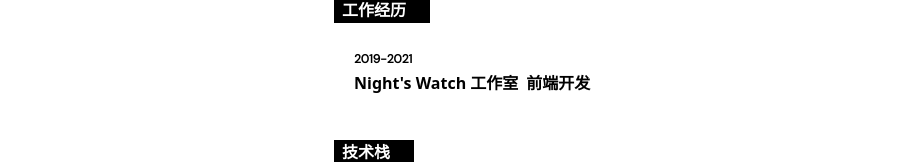
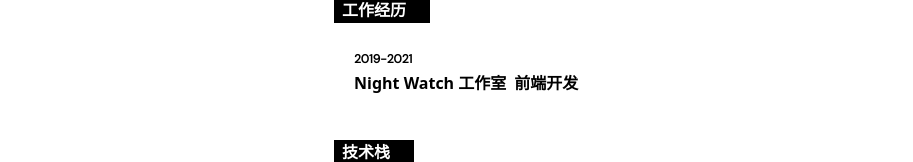
Before and after one commit to Ekarmore/resume, a Next.js app: page / in a window 1280 px wide. Shown: the part 466-628 px from the top of the page, without its empty margins (90-1003 px from the left). Built offline with nearby package versions, Linux system fonts and the light colour scheme.

Commit message:
page build

```diff
--- a/pages/index.tsx
+++ b/pages/index.tsx
@@ -34,7 +34,7 @@ export default function resume() {
             <h4 className='w-24 pl-2 mb-2 text-base font-extrabold bg-black text-white' >工作经历</h4>
             <div className='p-5'>
               <p className='font-extrabold text-xs' >2019-2021</p>
-              <span className='font-sans font-bold'>Night's Watch 工作室</span><span className='ml-2 font-sans font-bold'>前端开发</span>
+              <span className='font-sans font-bold'>Night Watch 工作室</span><span className='ml-2 font-sans font-bold'>前端开发</span>
             </div>
           </section>
           <section className='mb-5' >
```
